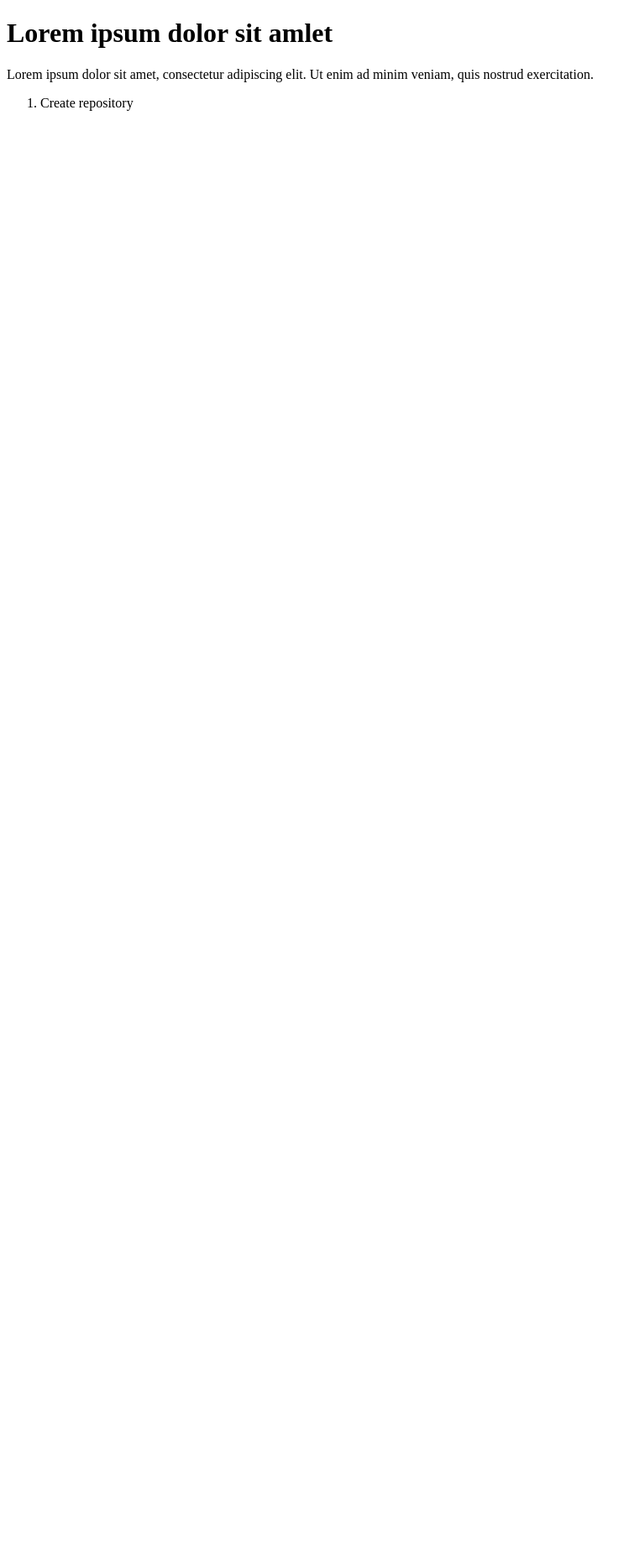
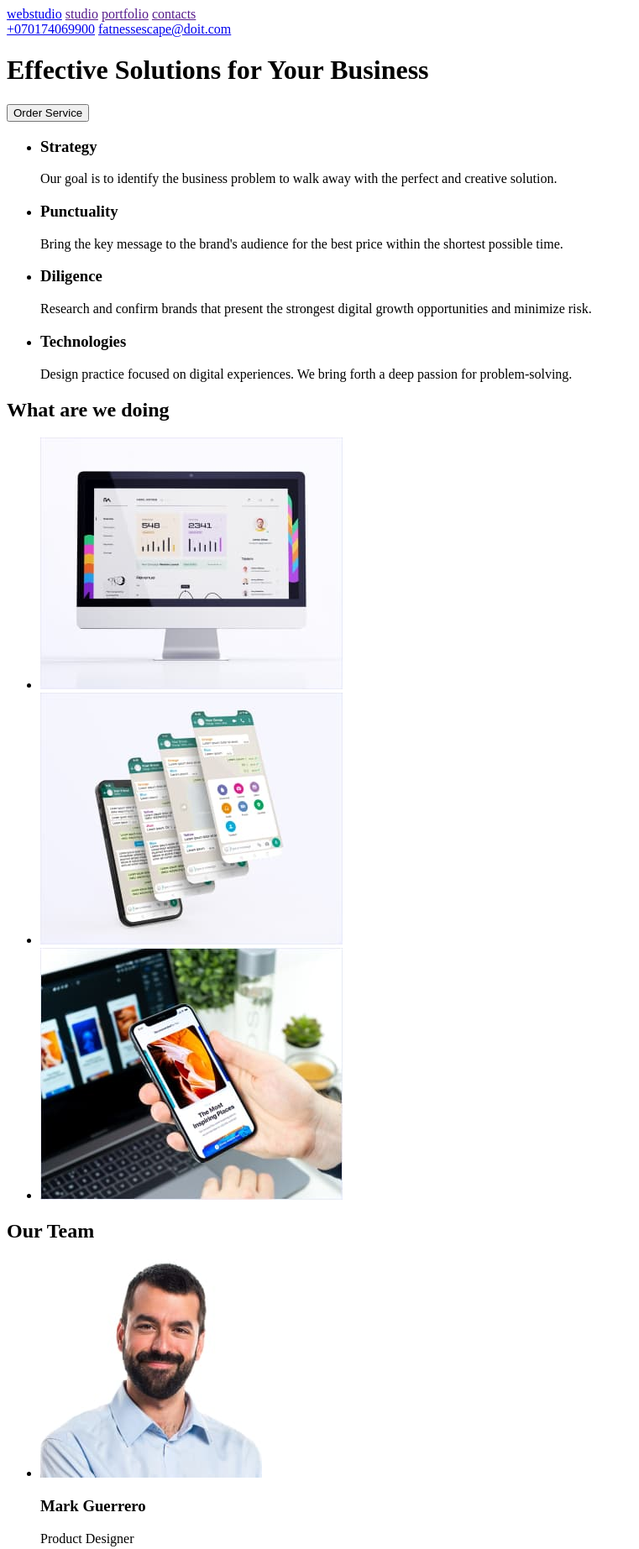
Before and after one commit to TokarevArtemV/goit-markup-hw-01, a plain HTML site: page index.html in a window 1280 px wide. Shown: the top 1845 px of the page at 84% size, without its empty margins (0-761 px from the left). Before the commit the page ends 800 px from the top, so only its background shows below. Drawn offline with Linux system fonts and the light colour scheme.

Commit message:
New-page-Studio

```diff
--- a/index.html
+++ b/index.html
@@ -8,13 +8,111 @@
   </head>
 
   <body>
-    <h1>Lorem ipsum dolor sit amlet</h1>
-    <p>
-      Lorem ipsum dolor sit amet, consectetur adipiscing elit. Ut enim ad minim
-      veniam, quis nostrud exercitation.
-    </p>
-    <ol>
-      <li>Create repository</li>
-    </ol>
+    <header>
+      <nav>
+        <a href="index.html">webstudio</a>
+        <a href="" target="_blank">studio</a>
+        <a href="" target="_blank">portfolio</a>
+        <a href="" target="_blank">contacts</a>
+      </nav>
+      <a href="tel:+070174069900">+070174069900</a>
+      <a href="mailto:fatnessescape@doit.com">fatnessescape@doit.com </a>
+      <h1>Effective Solutions for Your Business</h1>
+      <button>Order Service</button>
+    </header>
+
+    <main>
+      <section>
+        <ul>
+          <li>
+            <h3>Strategy</h3>
+            <p>
+              Our goal is to identify the business problem to walk away with the
+              perfect and creative solution.
+            </p>
+          </li>
+          <li>
+            <h3>Punctuality</h3>
+            <p>
+              Bring the key message to the brand's audience for the best price
+              within the shortest possible time.
+            </p>
+          </li>
+          <li>
+            <h3>Diligence</h3>
+            <p>
+              Research and confirm brands that present the strongest digital
+              growth opportunities and minimize risk.
+            </p>
+          </li>
+          <li>
+            <h3>Technologies</h3>
+            <p>
+              Design practice focused on digital experiences. We bring forth a
+              deep passion for problem-solving.
+            </p>
+          </li>
+        </ul>
+      </section>
+
+      <section>
+        <h2>What are we doing</h2>
+        <ul>
+          <li>
+            <img src="./images/img1.jpg" alt="desktop" width="360" />
+          </li>
+          <li>
+            <img src="./images/img2.jpg" alt="mobile" width="360" />
+          </li>
+          <li>
+            <img src="./images/img3.jpg" alt="sinchro" width="360" />
+          </li>
+        </ul>
+      </section>
+
+      <section>
+        <h2>Our Team</h2>
+        <ul>
+          <li>
+            <div>
+              <img src="./images/img-foto1.jpg" alt="mark" width="264" />
+              <div>
+                <h3><b>Mark Guerrero</b></h3>
+                <p>Product Designer</p>
+              </div>
+            </div>
+            <div>
+              <img src="./images/img-foto2.jpg" alt="tom" width="264" />
+              <div>
+                <h3><b>Tom Ford</b></h3>
+                <p>Frontend Developer</p>
+              </div>
+            </div>
+            <div>
+              <img src="./images/img-foto3.jpg" alt="camila" width="264" />
+              <div>
+                <h3><b>Camila Garcia</b></h3>
+                <p>Marketing</p>
+              </div>
+            </div>
+            <div>
+              <img src="./images/img-foto4.jpg" alt="daniel" width="264" />
+              <div>
+                <h3><b>Daniel Wilson</b></h3>
+                <p>UI Designer</p>
+              </div>
+            </div>
+          </li>
+        </ul>
+      </section>
+    </main>
+
+    <footer>
+      <a href="index.html">webstudio</a>
+      <p>
+        Increase the flow of customers and sales for your business with digital
+        marketing & growth solutions.
+      </p>
+    </footer>
   </body>
 </html>
```
Also changed, not shown: images/img-foto1.jpg (added), images/img-foto2.jpg (added), images/img-foto3.jpg (added), images/img-foto4.jpg (added), images/img1.jpg (added), images/img2.jpg (added), images/img3.jpg (added).
